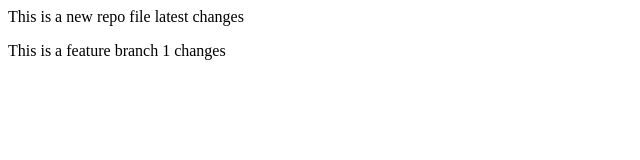
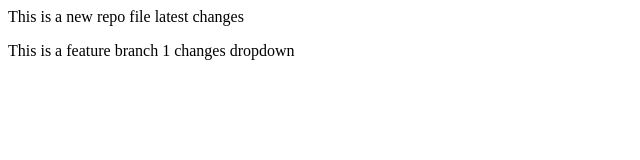
Before and after one commit to Panchappa90/LocalRepo, a plain HTML site: page index.html in a window 1280 px wide. Shown: the full height of the page, 0-640 px from the left. Drawn offline with Linux system fonts and the light colour scheme.

```diff
--- a/index.html
+++ b/index.html
@@ -1,2 +1,2 @@
 <p>This is a new repo file latest changes</p>
-<P>This is a feature branch 1 changes</P>
+<P>This is a feature branch 1 changes dropdown</P>
```
